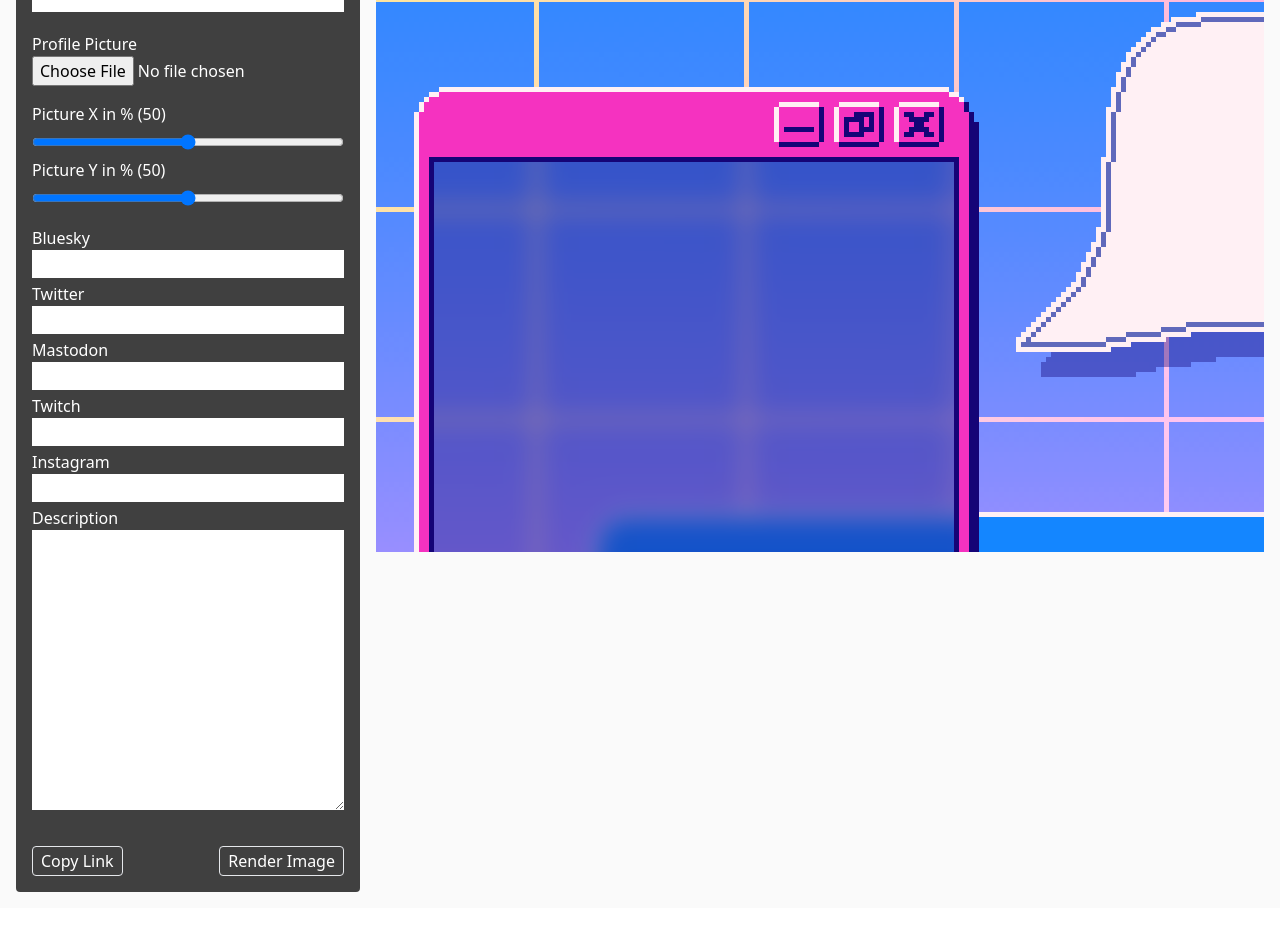
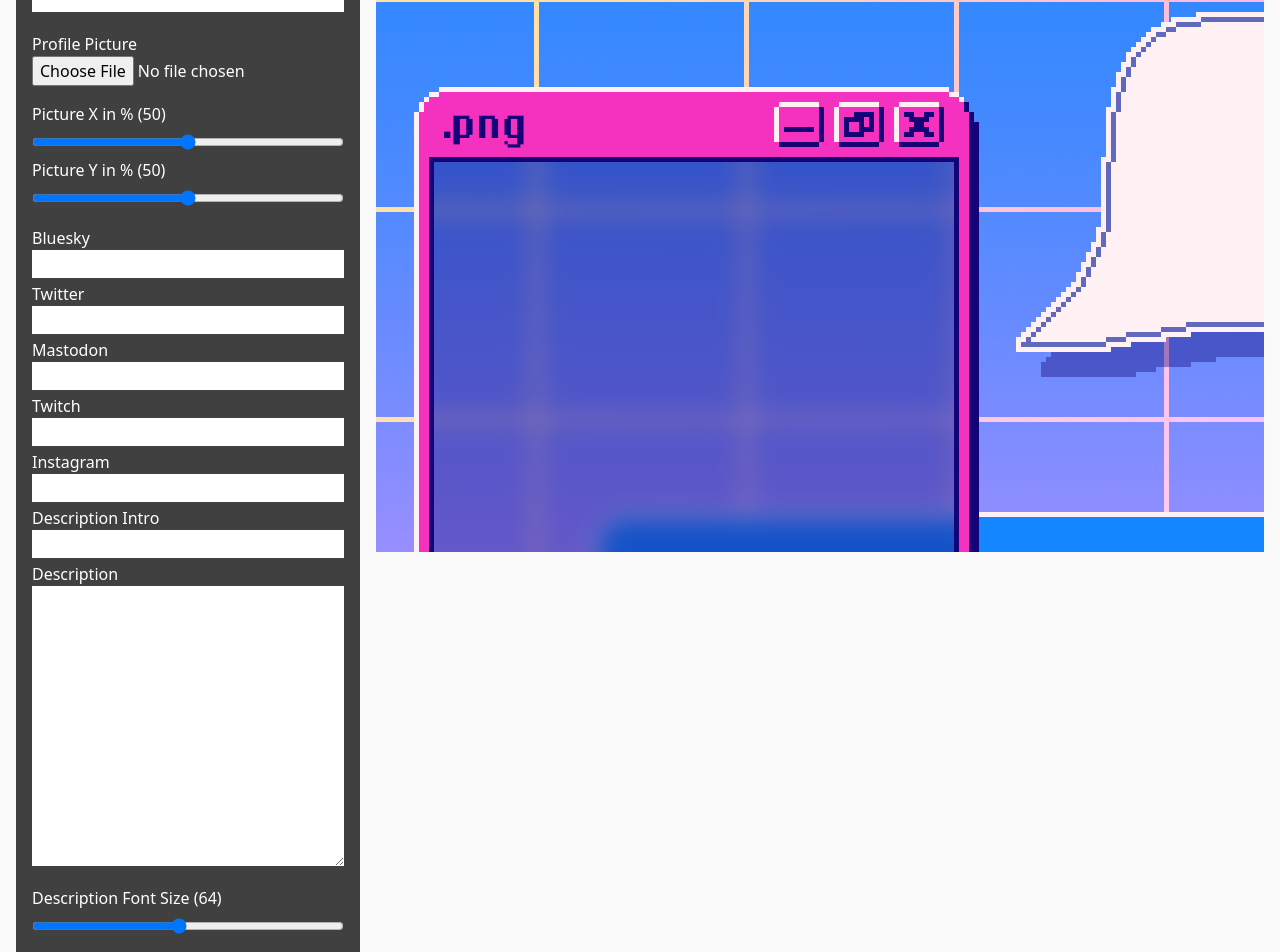
Before and after one commit to UltraMarlin/woc-utilities, a React (Vite) app: page /introductions in a window 1280 px wide. Shown: the part 228-1180 px from the top of the page. Before the commit the page ends 1136 px from the top, so only its background shows below. Built offline with nearby package versions, Linux system fonts and the light colour scheme.

Commit message:
feat: make description more flexible with adjustable font size and optimized paragraph spacing

```diff
--- a/src/components/IntroductionsLayout.tsx
+++ b/src/components/IntroductionsLayout.tsx
@@ -1,4 +1,4 @@
-import { useEffect, useRef, useState } from "react";
+import { useEffect, useMemo, useRef, useState } from "react";
 import backgroundImage from "../assets/images/introductions-background-1.png";
 import profilePictureBackground from "../assets/images/introductions-image-background-1.png";
 
@@ -12,6 +12,12 @@ import { BlueskyIcon } from "./icons/BlueskyIcon";
 import { TwitterIcon } from "./icons/TwitterIcon";
 import { MastodonIcon } from "./icons/MastodonIcon";
 import { InstagramIcon } from "./icons/InstagramIcon";
+import {
+  MAX_DESCRIPTION_FONTSIZE,
+  MAX_DESCRIPTION_LINEHEIGHT,
+  MIN_DESCRIPTION_FONTSIZE,
+  MIN_DESCRIPTION_LINEHEIGHT,
+} from "../pages/IntroductionImages";
 
 export type IntroductionsLayoutProps = DownloadableComponentProps & {
   name?: string;
@@ -20,7 +26,9 @@ export type IntroductionsLayoutProps = DownloadableComponentProps & {
   picturePositionX?: number;
   picturePositionY?: number;
   socials?: SocialsOption[];
+  descriptionIntro?: string;
   description?: string;
+  descriptionFontSize?: number;
 };
 
 const getSocialIcon = (platform: SocialPlatform) => {
@@ -66,6 +74,8 @@ const getOptimizedFontSize = (value: string, maxWidth: number) => {
   return optimizedFontsize;
 };
 
+const isWhitespaceString = (str: string) => str.replace(/\s/g, "").length > 0;
+
 export const IntroductionsLayout = ({
   onLoad,
   hotReload = false,
@@ -75,7 +85,9 @@ export const IntroductionsLayout = ({
   picturePositionX = 50,
   picturePositionY = 50,
   socials,
+  descriptionIntro,
   description,
+  descriptionFontSize,
 }: IntroductionsLayoutProps) => {
   const [nameFontSize, setNameFontSize] = useState(MAX_NAME_FONTSIZE);
   const cloudContainer = useRef<HTMLDivElement>(null);
@@ -90,6 +102,21 @@ export const IntroductionsLayout = ({
     const fractionalPartY = y - Math.floor(y);
     cloudContainer.current.style.transform = `translateY(${fractionalPartY}px)`;
   });
+
+  const descriptionLineHeight = useMemo(() => {
+    if (!descriptionFontSize) return MAX_DESCRIPTION_LINEHEIGHT;
+    const percent =
+      (descriptionFontSize - MIN_DESCRIPTION_FONTSIZE) /
+      (MAX_DESCRIPTION_FONTSIZE - MIN_DESCRIPTION_FONTSIZE);
+    const lineheightSpan =
+      MAX_DESCRIPTION_LINEHEIGHT - MIN_DESCRIPTION_LINEHEIGHT;
+    const lineheight = MIN_DESCRIPTION_LINEHEIGHT + lineheightSpan * percent;
+    return lineheight;
+  }, [descriptionFontSize]);
+
+  const descriptionParts = useMemo(() => {
+    return description?.split("\n").filter(isWhitespaceString);
+  }, [description]);
 
   useEffect(() => {
     onLoad?.();
@@ -127,6 +154,21 @@ export const IntroductionsLayout = ({
     });
   }, [name, pronouns]);
 
+  const sortedSocials = useMemo(() => {
+    if (!socials) return [];
+    const socialsOrder: SocialPlatform[] = [
+      "Twitch",
+      "Instagram",
+      "Twitter",
+      "Bluesky",
+      "Mastodon",
+    ];
+    return [...socials].sort(
+      (a, b) =>
+        socialsOrder.indexOf(a.platform) - socialsOrder.indexOf(b.platform)
+    );
+  }, [socials]);
+
   return (
     <div className="relative aspect-square size-[1584px] select-none bg-black text-5xl">
       <div
@@ -151,6 +193,9 @@ export const IntroductionsLayout = ({
         className="absolute size-full object-cover"
         draggable={false}
       />
+      <div className="absolute left-[68px] top-[258px] font-pixel text-[28px] text-schedule25-dark">
+        {name?.toLowerCase()}.png
+      </div>
       <div className="absolute left-[640px] top-[52px] flex h-[580px] w-[850px] items-center">
         <div
           className="grid w-full grid-rows-[165px_1fr_195px] *:col-start-1"
@@ -193,7 +238,7 @@ export const IntroductionsLayout = ({
               </div>
             </div>
             <ul className="mt-10 flex flex-col gap-6 pl-8 font-ubuntu text-[40px]">
-              {socials?.map((social) => {
+              {sortedSocials?.map((social) => {
                 const SocialIcon = getSocialIcon(social.platform);
                 return (
                   <li key={social.platform} className="flex items-center gap-4">
@@ -206,12 +251,27 @@ export const IntroductionsLayout = ({
           </div>
         </div>
       </div>
-      <p className="absolute left-[246px] top-[746px] w-[1248px] p-3">
-        <span className="float-start h-[90px] w-[360px]" />
-        <span className="schedule-layout-25-text-shadow-dark whitespace-pre-line font-ubuntu text-[44px] text-schedule25-light">
-          {description}
+      <div className="absolute left-[246px] top-[746px] w-[1248px] px-6 py-3">
+        <span className="float-start h-[110px] w-[360px]" />
+        <span
+          style={{
+            fontSize: descriptionFontSize,
+            lineHeight: descriptionLineHeight,
+          }}
+          className="schedule-layout-25-text-shadow-dark whitespace-pre-wrap font-ubuntu text-schedule25-light"
+        >
+          {descriptionIntro && (
+            <div className="flex h-[115px] items-center pb-[24px]">
+              {descriptionIntro}
+            </div>
+          )}
+          {descriptionParts?.map((part) => (
+            <p className="mb-[0.7em] last-of-type:mb-0" key={part}>
+              {part}
+            </p>
+          ))}
         </span>
-      </p>
+      </div>
     </div>
   );
 };
--- a/src/pages/IntroductionImages.tsx
+++ b/src/pages/IntroductionImages.tsx
@@ -21,12 +21,18 @@ import {
 } from "../utils/socials";
 import { RangeSlider } from "../components/RangeSlider";
 
+export const MIN_DESCRIPTION_LINEHEIGHT = 1.05;
+export const MAX_DESCRIPTION_LINEHEIGHT = 1.25;
+export const MIN_DESCRIPTION_FONTSIZE = 32;
+export const MAX_DESCRIPTION_FONTSIZE = 100;
+
 export const IntroductionImages = () => {
   const [searchParams] = useSearchParams();
   const lastMousePosition = useRef<{
     x: number;
     y: number;
   } | null>(null);
+
   const [downloadActive, setDownloadActive] = useState(false);
   const [renderButtonDisabled, setRenderButtonDisabled] = useState(false);
   const [mirrored, setMirrored] = useState(false);
@@ -35,7 +41,9 @@ export const IntroductionImages = () => {
   const [profilePicture, setProfilePicture] = useState("");
   const [picturePositionX, setPicturePositionX] = useState(50);
   const [picturePositionY, setPicturePositionY] = useState(50);
+  const [descriptionIntro, setDescriptionIntro] = useState("");
   const [description, setDescription] = useState("");
+  const [descriptionFontSize, setDescriptionFontSize] = useState(64);
   const [socialLinks, setSocialLinks] = useState<Array<SocialsOption>>([]);
   const [copied, setCopied] = useState(false);
   const scrollContainer = useRef<HTMLDivElement>(null);
@@ -54,6 +62,10 @@ export const IntroductionImages = () => {
     setName(searchParams.get("name") || "");
     setPronouns(searchParams.get("pronouns") || "");
     setDescription(searchParams.get("description") || "");
+    setDescriptionIntro(searchParams.get("descriptionIntro") || "");
+    setDescriptionFontSize(
+      parseInt(searchParams.get("descriptionFontSize") || "") || 64
+    );
     setPicturePositionX(parseInt(searchParams.get("x") || "") || 50);
     setPicturePositionY(parseInt(searchParams.get("y") || "") || 50);
     const newSocialLinks: Array<SocialsOption> = [];
@@ -109,11 +121,23 @@ export const IntroductionImages = () => {
     setPronouns(event.target.value);
   };
 
+  const handleDescriptionIntroChange: ChangeEventHandler<HTMLInputElement> = (
+    event
+  ) => {
+    setDownloadActive(false);
+    setDescriptionIntro(event.target.value);
+  };
+
   const handleDescriptionChange: ChangeEventHandler<HTMLTextAreaElement> = (
     event
   ) => {
     setDownloadActive(false);
     setDescription(event.target.value);
+  };
+
+  const handleDescriptionFontSizeChange = (value: number) => {
+    setDownloadActive(false);
+    setDescriptionFontSize(value);
   };
 
   const handleSocialChange = (value: string, platform: SocialPlatform) => {
@@ -131,6 +155,8 @@ export const IntroductionImages = () => {
   };
 
   useEffect(() => {
+    setRenderButtonDisabled(window.devicePixelRatio !== 1);
+
     const handleResize = () => {
       setRenderButtonDisabled(window.devicePixelRatio !== 1);
     };
@@ -145,11 +171,15 @@ export const IntroductionImages = () => {
     if (mirrored) paramsArray.push(["mirrored", "true"]);
     if (name) paramsArray.push(["name", name]);
     if (pronouns) paramsArray.push(["pronouns", pronouns]);
+    if (descriptionIntro)
+      paramsArray.push(["descriptionIntro", descriptionIntro]);
     if (description) paramsArray.push(["description", description]);
     if (picturePositionX && picturePositionX !== 50)
       paramsArray.push(["x", `${picturePositionX}`]);
     if (picturePositionY && picturePositionX !== 50)
       paramsArray.push(["y", `${picturePositionY}`]);
+    if (descriptionFontSize && descriptionFontSize !== 64)
+      paramsArray.push(["descriptionFontSize", `${descriptionFontSize}`]);
     paramsArray.push(
       ...socialLinks.map((socialLinkEntry) => [
         socialLinkEntry.platform,
@@ -201,7 +231,9 @@ export const IntroductionImages = () => {
     profilePicture,
     picturePositionX,
     picturePositionY,
+    descriptionIntro,
     description,
+    descriptionFontSize,
     socials: socialLinks,
   };
 
@@ -289,6 +321,16 @@ export const IntroductionImages = () => {
             </label>
           ))}
         </div>
+        <label className="flex w-full cursor-pointer flex-col">
+          <span>Description Intro</span>
+          <input
+            className="text-lg text-black"
+            type="text"
+            name="description-intro"
+            value={descriptionIntro}
+            onChange={handleDescriptionIntroChange}
+          />
+        </label>
         <div className="mb-4 flex items-end gap-1.5">
           <label className="flex w-full cursor-pointer flex-col">
             <span>Description</span>
@@ -301,6 +343,15 @@ export const IntroductionImages = () => {
             />
           </label>
         </div>
+        <RangeSlider
+          className="w-full"
+          onChange={handleDescriptionFontSizeChange}
+          value={descriptionFontSize}
+          min={MIN_DESCRIPTION_FONTSIZE}
+          max={MAX_DESCRIPTION_FONTSIZE}
+        >
+          Description Font Size
+        </RangeSlider>
         {renderButtonDisabled && !downloadActive && (
           <div className="rounded-md border border-red-500/50 bg-red-500/10 px-2.5 py-2 text-red-200">
             Browser zoom has to be at 100% to render the image!
```
